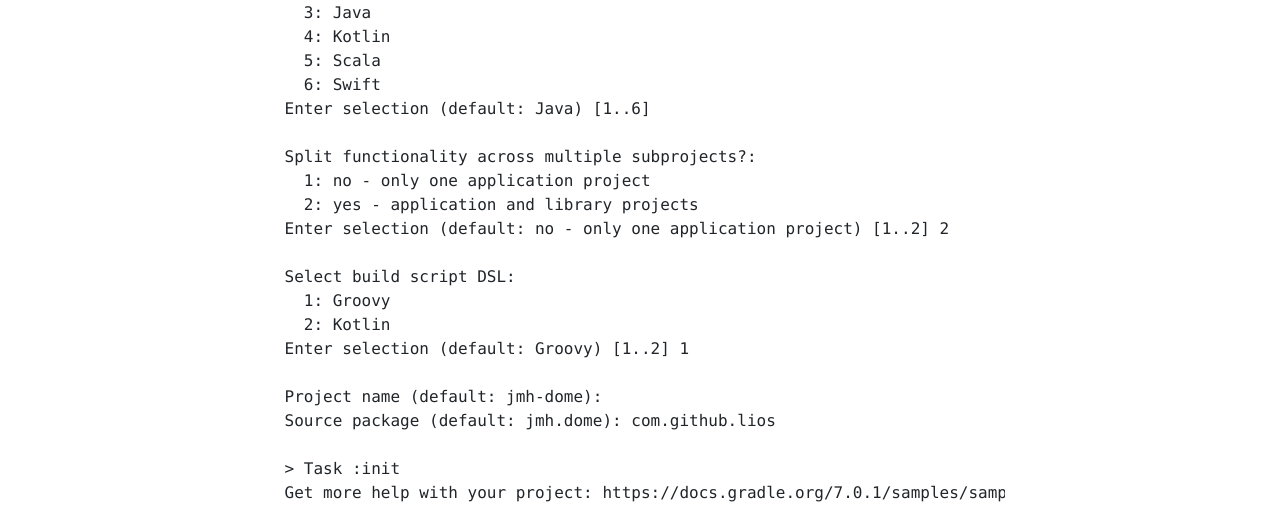
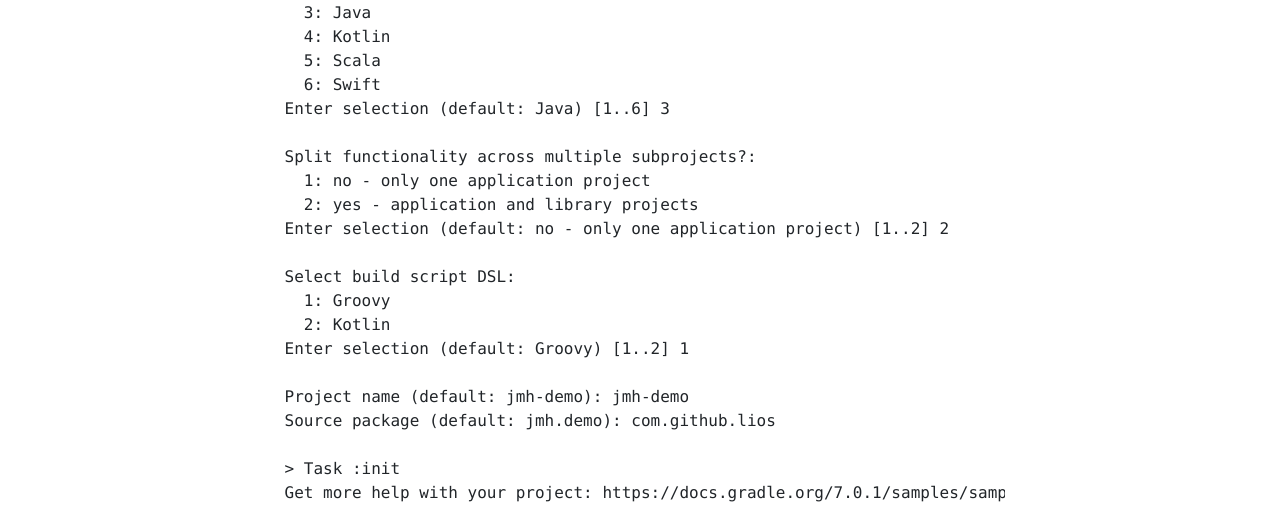
Before and after one commit to L-ios/L-ios.github.io, a Jekyll site: the page built from _posts/2021-07-01-jmh-尝试.html, in a window 1280 px wide and 1400 px high, scrolled down 226 px. Shown: the part 569-1085 px from the top of the window. Built offline with Jekyll 4.4.1, drawn with Linux system fonts in a browser that asks for light colours; nearby versions of some CDN libraries; some of the changed text lies outside the part shown.

Commit message:
jmh part1

```diff
--- a/_posts/2021-07-01-jmh-尝试.html
+++ b/_posts/2021-07-01-jmh-尝试.html
@@ -21,7 +21,7 @@ JMH(Java Micro Benchmark Harness) 是一款专用于 Java 的微基准测试工
 <p>
 通过 <code>gradle init</code> 创建一个 gradle java 工程
 </p>
-<pre class="example" id="orga104ef0">
+<pre class="example" id="org5a8424c">
 $ gradle init
 Starting a Gradle Daemon, 1 busy Daemon could not be reused, use --status for details
 
@@ -39,7 +39,7 @@ Select implementation language:
   4: Kotlin
   5: Scala
   6: Swift
-Enter selection (default: Java) [1..6]
+Enter selection (default: Java) [1..6] 3
 
 Split functionality across multiple subprojects?:
   1: no - only one application project
@@ -51,8 +51,8 @@ Select build script DSL:
   2: Kotlin
 Enter selection (default: Groovy) [1..2] 1
 
-Project name (default: jmh-dome):
-Source package (default: jmh.dome): com.github.lios
+Project name (default: jmh-demo): jmh-demo
+Source package (default: jmh.demo): com.github.lios
 
 &gt; Task :init
 Get more help with your project: https://docs.gradle.org/7.0.1/samples/sample_building_java_applications_multi_project.html
@@ -169,15 +169,11 @@ BUILD SUCCESSFUL in 45s
 <p>
 通过 main 方法即可运行，运行结果如下
 </p>
-<blockquote>
-<p>
+<pre class="example" id="org34e4209">
 11 8 7 7 7 7 6 7 6 42
-</p>
-<hr />
-<p>
+-------------------
 20 197 7 146 4 273 6 356 8 7
-</p>
-</blockquote>
+</pre>
 
 <p>
 这里需要构造场景，制造for循环，编写main方法，其次还存在不少的问题；
@@ -237,13 +233,11 @@ BUILD SUCCESSFUL in 45s
 </pre>
 </div>
 
-<blockquote>
-<p>
+<pre class="example" id="orgc16694e">
 Benchmark            (type)  Mode  Cnt  Score    Error  Units
 ListJMH.listAdd   ArrayList  avgt    5  0.020 ±  0.009  us/op
 ListJMH.listAdd  LinkedList  avgt    5  2.400 ± 19.558  us/op
-</p>
-</blockquote>
+</pre>
 
 <p>
 LinkedList 测试了 5次， 平均响应时间为 <i>2.4us(微秒)</i> 误差 <i>19.558us</i>
@@ -298,8 +292,7 @@ BenchmarkMode注解表示用哪一种模式来运行JMH，JMH主要提供了四
 <p>
 如下是 <code>@BenchmarkMode(Mode.All)</code> 的运行结果，四种模式可以任意组合
 </p>
-<blockquote>
-<p>
+<pre class="example" id="org5ee54b6">
 Benchmark                            (type)    Mode     Cnt      Score    Error   Units
 ListJMH.listAdd                   ArrayList   thrpt       5     50.621 ± 22.316  ops/us
 ListJMH.listAdd                  LinkedList   thrpt       5      6.461 ±  0.513  ops/us
@@ -325,8 +318,7 @@ ListJMH.listAdd:listAdd·p0.9999  LinkedList  sample              3.714
 ListJMH.listAdd:listAdd·p1.00    LinkedList  sample             46.976            us/op
 ListJMH.listAdd                   ArrayList      ss              2.470            us/op
 ListJMH.listAdd                  LinkedList      ss              2.030            us/op
-</p>
-</blockquote>
+</pre>
 </div>
 </div>
 
@@ -402,12 +394,12 @@ Thread 和 Beachmark 运行的实例都是方法级线性的，也就是一个
 <p>
 运行结果如下
 </p>
-<p class="verse">
-Benchmark                        Mode  Cnt   Score   Error   Units<br />
-JucMap.ConcurrentHashMap        thrpt    5  55.251 ± 0.879  ops/us<br />
-JucMap.ConcurrentHashMap:read   thrpt    5  51.765 ± 0.932  ops/us<br />
-JucMap.ConcurrentHashMap:write  thrpt    5   3.486 ± 0.072  ops/us<br />
-</p>
+<pre class="example" id="orga880813">
+Benchmark                        Mode  Cnt   Score   Error   Units
+JucMap.ConcurrentHashMap        thrpt    5  55.251 ± 0.879  ops/us
+JucMap.ConcurrentHashMap:read   thrpt    5  51.765 ± 0.932  ops/us
+JucMap.ConcurrentHashMap:write  thrpt    5   3.486 ± 0.072  ops/us
+</pre>
 </div>
 </li>
 </ul>
```
